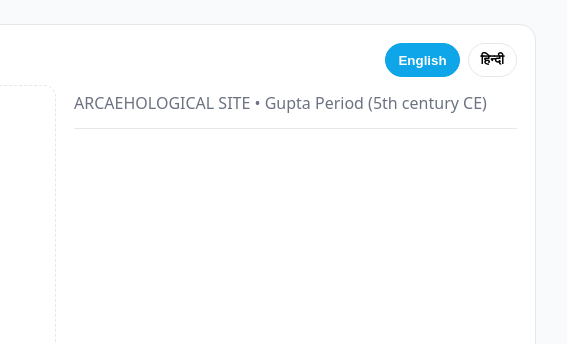
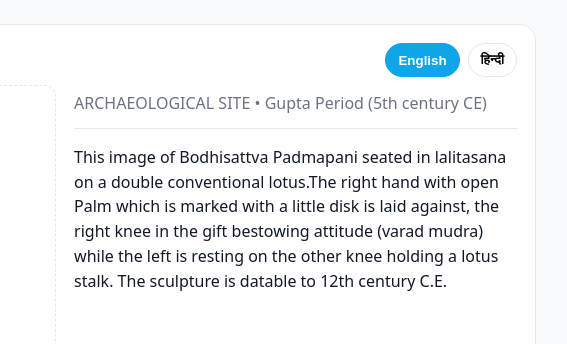
Before and after one commit to sakib2077/bodhisattva-padmapani, a plain HTML site: page index.html in a window 1280 px wide. Shown: the top 344 px of the page, 538-1105 px from the left. Drawn offline with Linux system fonts and the light colour scheme.

Commit message:
Update index.html

```diff
--- a/index.html
+++ b/index.html
@@ -54,13 +54,10 @@
 
         <!-- Text panels -->
         <section id="panel-en" class="lang active" role="tabpanel" aria-labelledby="tab-en">
-          <p class="subtitle">ARCAEHOLOGICAL SITE • Gupta Period (5th century CE)</p>
+          <p class="subtitle">ARCHAEOLOGICAL SITE • Gupta Period (5th century CE)</p>
           <div class="hr"></div>
           <p>
-            <!--This standing stone image of <strong>Bodhisattva Maitreya</strong> (future Buddha), with rosary in the
-            right hand and a Gupta period sprinkler pot in the left, shows elongated ears, half-closed eyes, thin
-            drapery, and a stupa on the headdress. A deer head is carved on the left chest. The sculpture is datable
-            to the <em>Gupta Period (5th century CE)</em>.-->
+           This image of Bodhisattva Padmapani seated in lalitasana on a double conventional lotus.The right hand with open Palm which is marked with a little disk is laid against, the right knee in the gift bestowing attitude (varad mudra) while the left is resting on the other knee holding a lotus stalk. The sculpture is datable to 12th century C.E.
           </p>
         </section>
 
@@ -68,10 +65,7 @@
           <p class="subtitle">पुरास्थल • गुप्तकाल (५वीं शताब्दी ई.)</p>
           <div class="hr"></div>
           <p>
-            <!--यह खड़ी शैल प्रतिमा <strong>बोधिसत्त्व मैत्रेय</strong> की है। दाहिने हाथ में माला तथा बाएँ हाथ में
-            गुप्तकालीन अर्घ्यपात्र (स्प्रिंकलर) दर्शाया गया है। लम्बे कान, आधी बंद आँखें, पतली वसन-रेखाएँ और
-            सुन्दर शिरोभूषण पर स्तूप अंकित है। बाएँ वक्ष पर हिरण का सिर उकेरा गया है। प्रतिमा गुप्तकाल,
-            <em>५वीं शताब्दी ईस्वी</em>, की मानी जाती है।-->
+           यह प्रतिमा बोधिसत्व पद्मपाणि की है, जो द्वि-पारंपरिक कमल पर ललितासन में विराजमान हैं। दाहिना हाथ, जिसकी हथेली खुली हुई है और जिस पर एक छोटा चक्र अंकित है दाहिने पैर के घुटने पर रखा हुआ है तथा वरद मुद्रा में है, जबकि बायां हाथ कमल-वृक्ष पकड़े दूसरे बायें घुटने पर टिका हुआ है। यह मूर्ति 12वीं शताब्दी ई. की है।
           </p>
         </section>
       </div>
```
